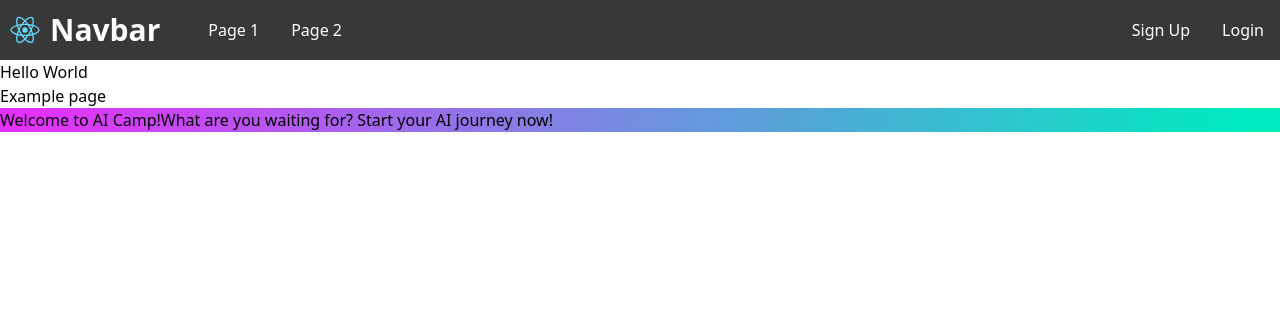
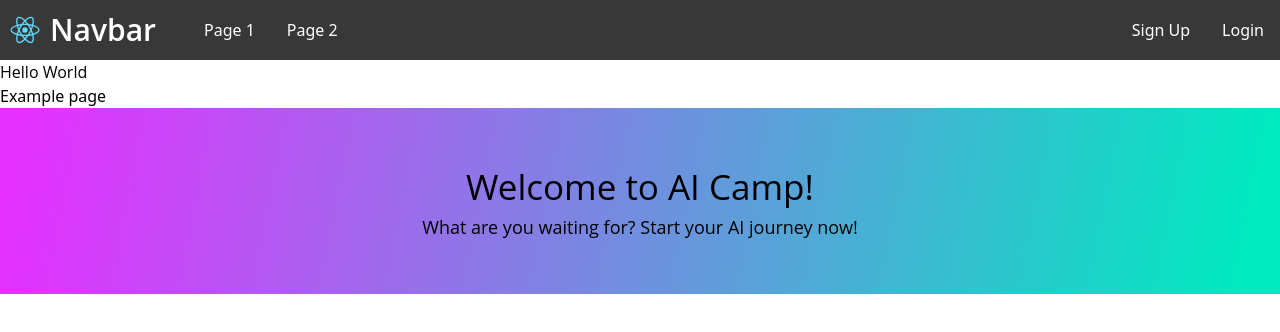
Before and after one commit to organization-x/hippo2-frontend, a React (Create React App) app: page /example in a window 1280 px wide. Shown: the top 332 px of the page. Built offline with nearby package versions, Linux system fonts and the light colour scheme.

Commit message:
Banner Styling
Created styling for the banner so the text and height of the banner match the figma

```diff
--- a/src/components/banner/banner.css
+++ b/src/components/banner/banner.css
@@ -1,14 +1,30 @@
 /* flex all elements horizontally */
 .banner {
 	display: flex;
-	justify-content: flex-start;
+	justify-content: center;
 	align-items: center;
 	flex-grow: 0;
 	flex-shrink: 0;
     background: linear-gradient(101.02deg, #E431FF 2.58%, #00EAC0 96.92%);
+	height: 186px;
 }
 
-/* Center align text and set font size*/
+/* Center align text and set font size */
+.text-section {
+	text-align: center;
+}
+
+/* Set text to black */
+h1 {
+    color: #000000;
+	font-family: 'Open Sans';
+}
+
+/* Set font sizes for the top and bottom portions of text */
 .top-text {
-    text-align: center;
+	font-size: 35px;
 }
+
+.bottom-text {
+	font-size: 18px;
+}
--- a/src/components/banner/banner.js
+++ b/src/components/banner/banner.js
@@ -3,10 +3,12 @@ import './banner.css';
 
 function Banner() {
     return (
-        <div className="banner">
-            <h1 className='top-text'>Welcome to AI Camp!</h1>
-            <h1 className='bottom-text'>What are you waiting for? Start your AI journey now!</h1>
-        </div>
+        <header className='banner'>
+            <div className='text-section'>
+                <h1 className='top-text'>Welcome to AI Camp!</h1>
+                <h1 className='bottom-text'>What are you waiting for? Start your AI journey now!</h1>
+            </div>
+        </header>
     );
 }
 
```
